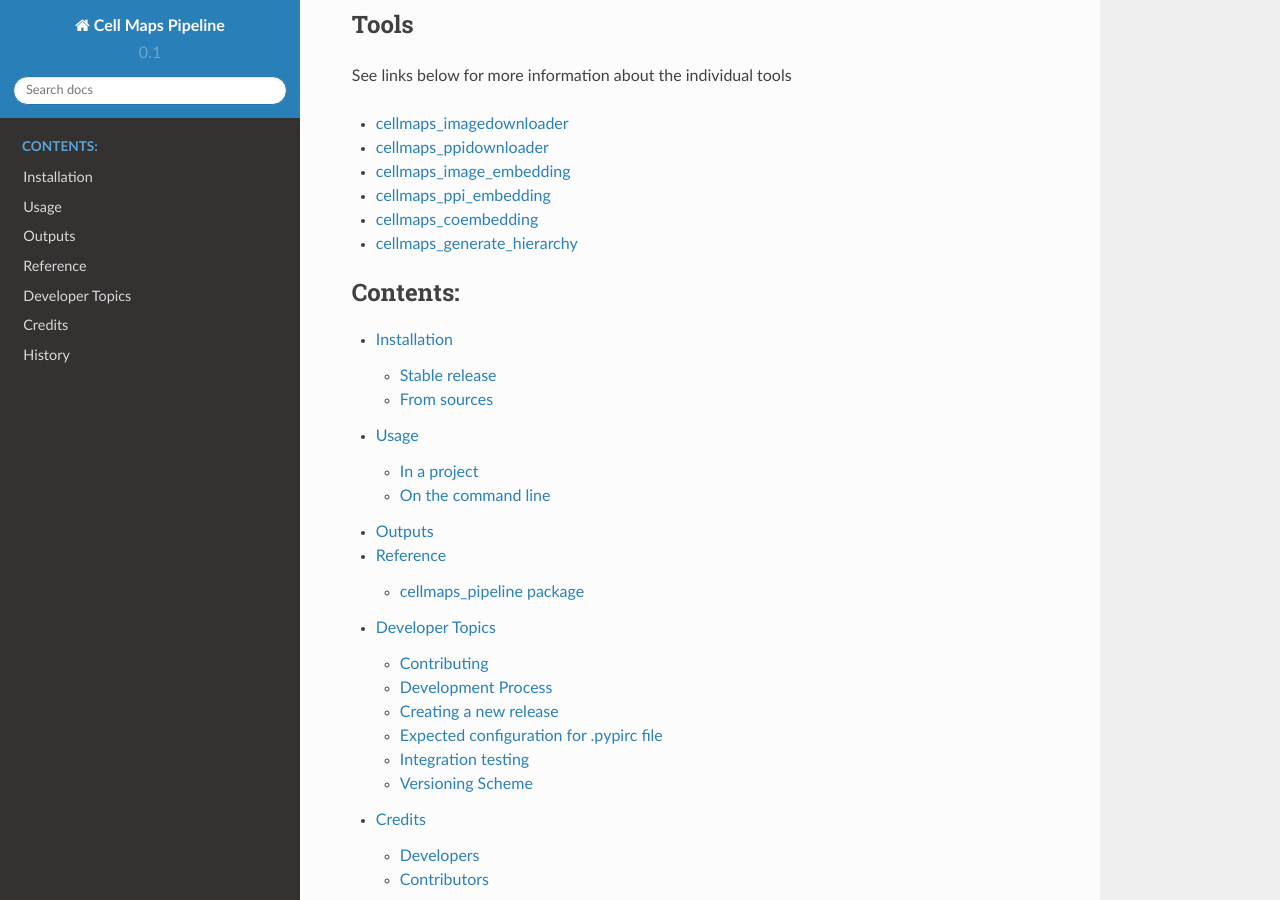
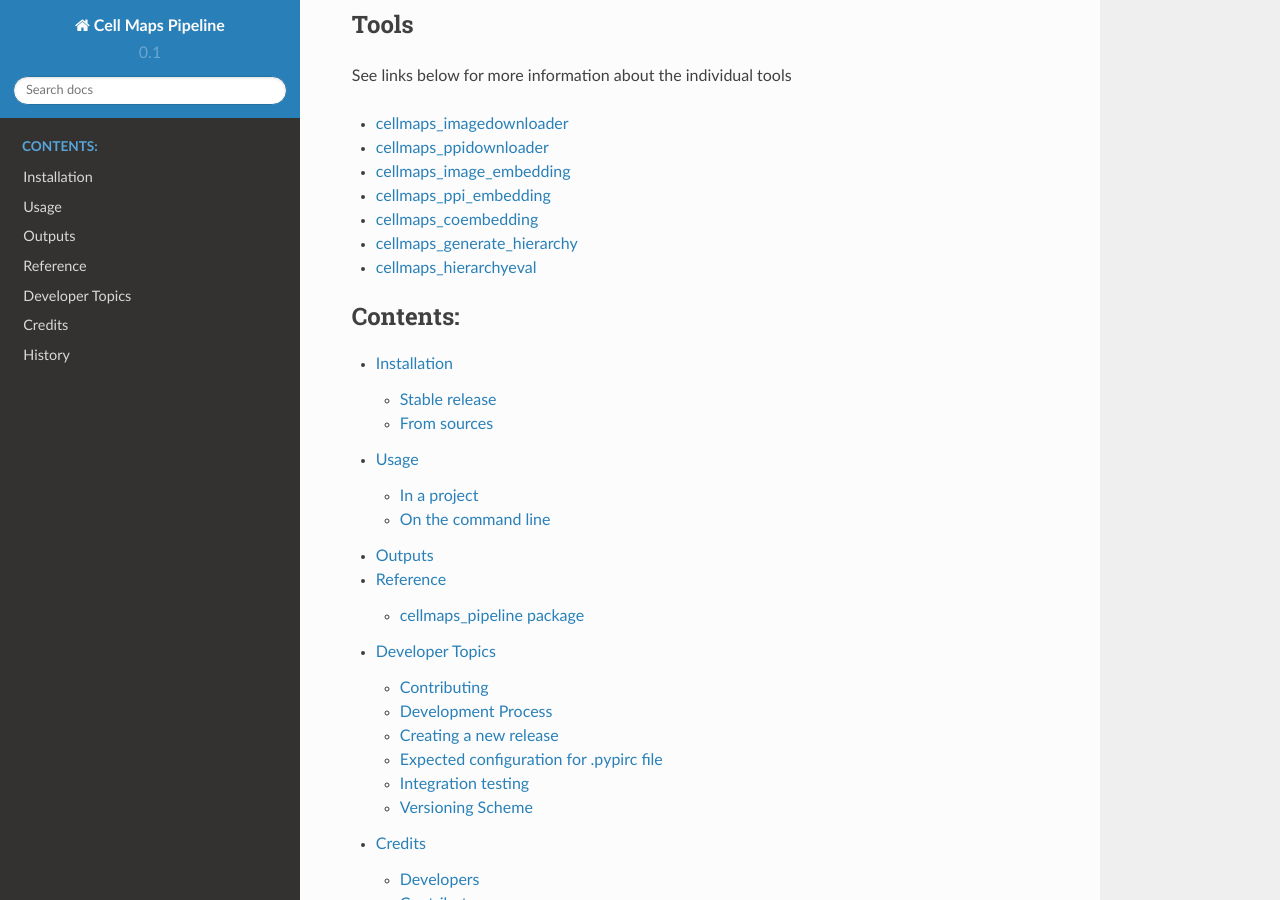
Before and after one commit to idekerlab/cellmaps_pipeline, a Sphinx documentation site: the page built from docs/index.rst, in a window 1280 px wide and 900 px high, scrolled down 689 px. Built offline with Sphinx 7.4.7 and the Read the Docs theme 2.0.0, drawn with Linux system fonts in a browser that asks for light colours.

Commit message:
added hierarchyeval to list of repos

```diff
--- a/docs/index.rst
+++ b/docs/index.rst
@@ -43,7 +43,7 @@ See links below for more information about the individual tools
 * `cellmaps_ppi_embedding <https://cellmaps-ppi-embedding.readthedocs.io>`__
 * `cellmaps_coembedding <https://cellmaps-coembedding.readthedocs.io>`__
 * `cellmaps_generate_hierarchy <https://cellmaps-generate-hierarchy.readthedocs.io>`__
-
+* `cellmaps_hierarchyeval <https://cellmaps-hierarchyeval.readthedocs.io>`__
 
 
 
```
